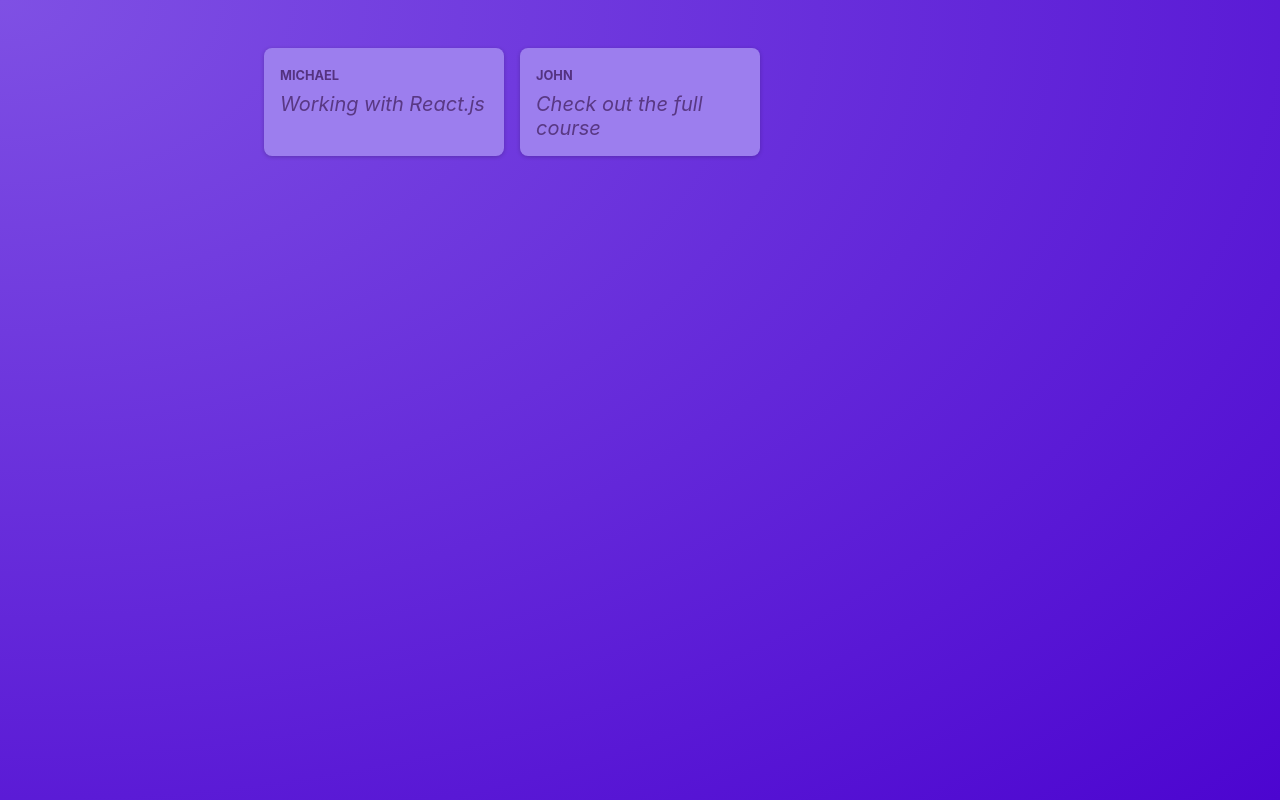
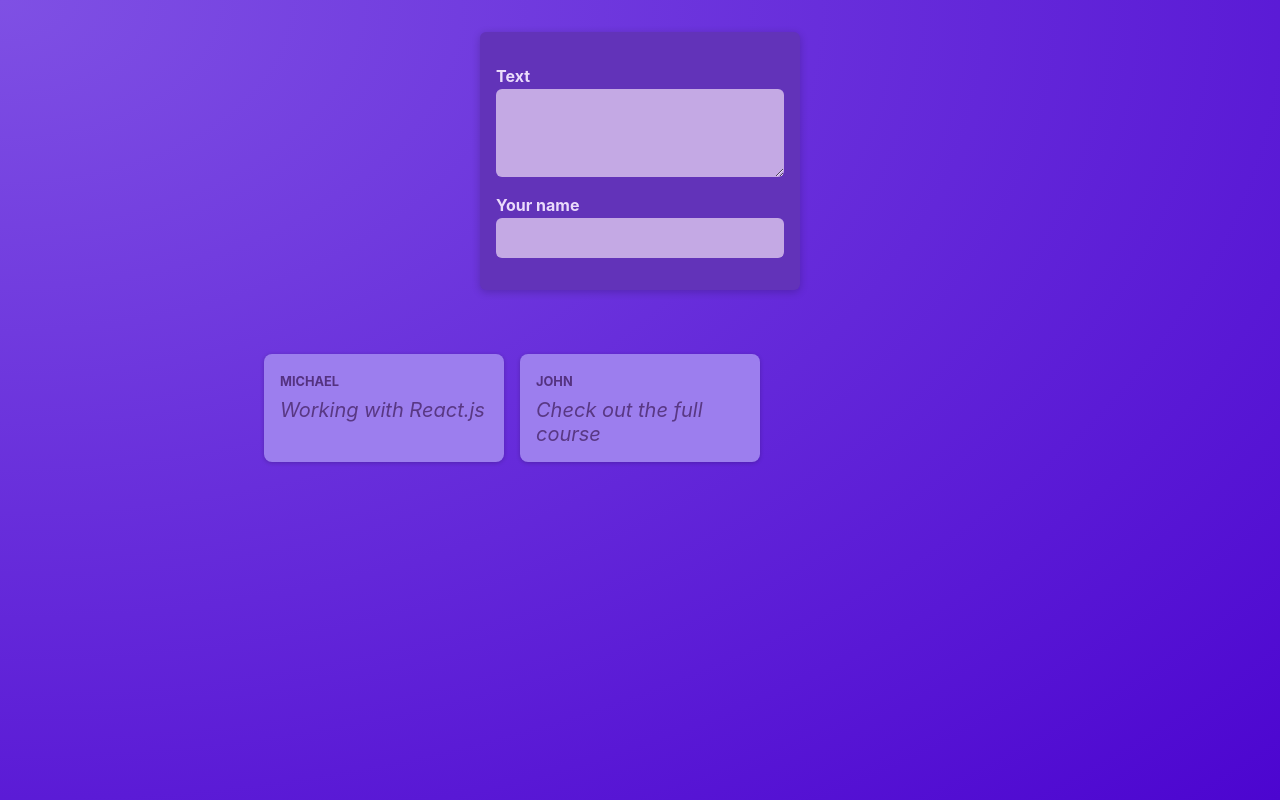
Before and after one commit to mikewanjero/RP02, a React (Vite) app: page / in a window 1280 px wide. Built offline with nearby package versions, Linux system fonts and the light colour scheme.

Commit message:
Preparing the App for State Management

```diff
--- /dev/null
+++ b/src/components/NewPost.jsx
@@ -0,0 +1,22 @@
+import classes from "./NewPost.module.css";
+
+function NewPost() {
+  function changeBodyHandler(event) {
+    console.log(event.target.value);
+  }
+
+  return (
+    <form className={classes.form}>
+      <p>
+        <label htmlFor="body">Text</label>
+        <textarea id="body" required rows={3} onChange={changeBodyHandler} />
+      </p>
+      <p>
+        <label htmlFor="name">Your name</label>
+        <input type="text" id="name" required />
+      </p>
+    </form>
+  );
+}
+
+export default NewPost;
--- /dev/null
+++ b/src/components/NewPost.module.css
@@ -0,0 +1,55 @@
+.form {
+  background-color: #6233b9;
+  padding: 1rem;
+  width: 20rem;
+  margin: 2rem auto;
+  border-radius: 6px;
+  box-shadow: 0 2px 8px rgba(0, 0, 0, 0.2);
+}
+
+.form label {
+  display: block;
+  margin-bottom: 0.05rem;
+  color: #eadbfb;
+  font-weight: bold;
+}
+
+.form input,
+.form textarea {
+  display: block;
+  width: 100%;
+  font: inherit;
+  padding: 0.5rem;
+  border-radius: 6px;
+  border: none;
+  background-color: #c4a9e4;
+  color: #28262c;
+}
+
+.actions {
+  display: flex;
+  justify-content: flex-end;
+  gap: 0.5rem;
+}
+
+.actions button {
+  cursor: pointer;
+  font: inherit;
+  padding: 0.5rem 1.5rem;
+  border: none;
+  border-radius: 4px;
+  background-color: #34036c;
+  color: #e5d5f7;
+}
+
+.actions button:hover {
+  background-color: #23014a;
+}
+
+.actions button[type="button"] {
+  background-color: transparent;
+}
+
+.actions button[type="button"]:hover {
+  color: #d1bee6;
+}
--- a/src/components/PostsList.jsx
+++ b/src/components/PostsList.jsx
@@ -1,11 +1,15 @@
+import NewPost from "./NewPost";
 import Post from "./Post";
 import styles from "./PostsList.module.css";
 
 export default function PostsList() {
   return (
-    <ul className={styles.posts}>
-      <Post author="Michael" body="Working with React.js" />
-      <Post author="John" body="Check out the full course" />
-    </ul>
+    <>
+      <NewPost />
+      <ul className={styles.posts}>
+        <Post author="Michael" body="Working with React.js" />
+        <Post author="John" body="Check out the full course" />
+      </ul>
+    </>
   );
 }
```
